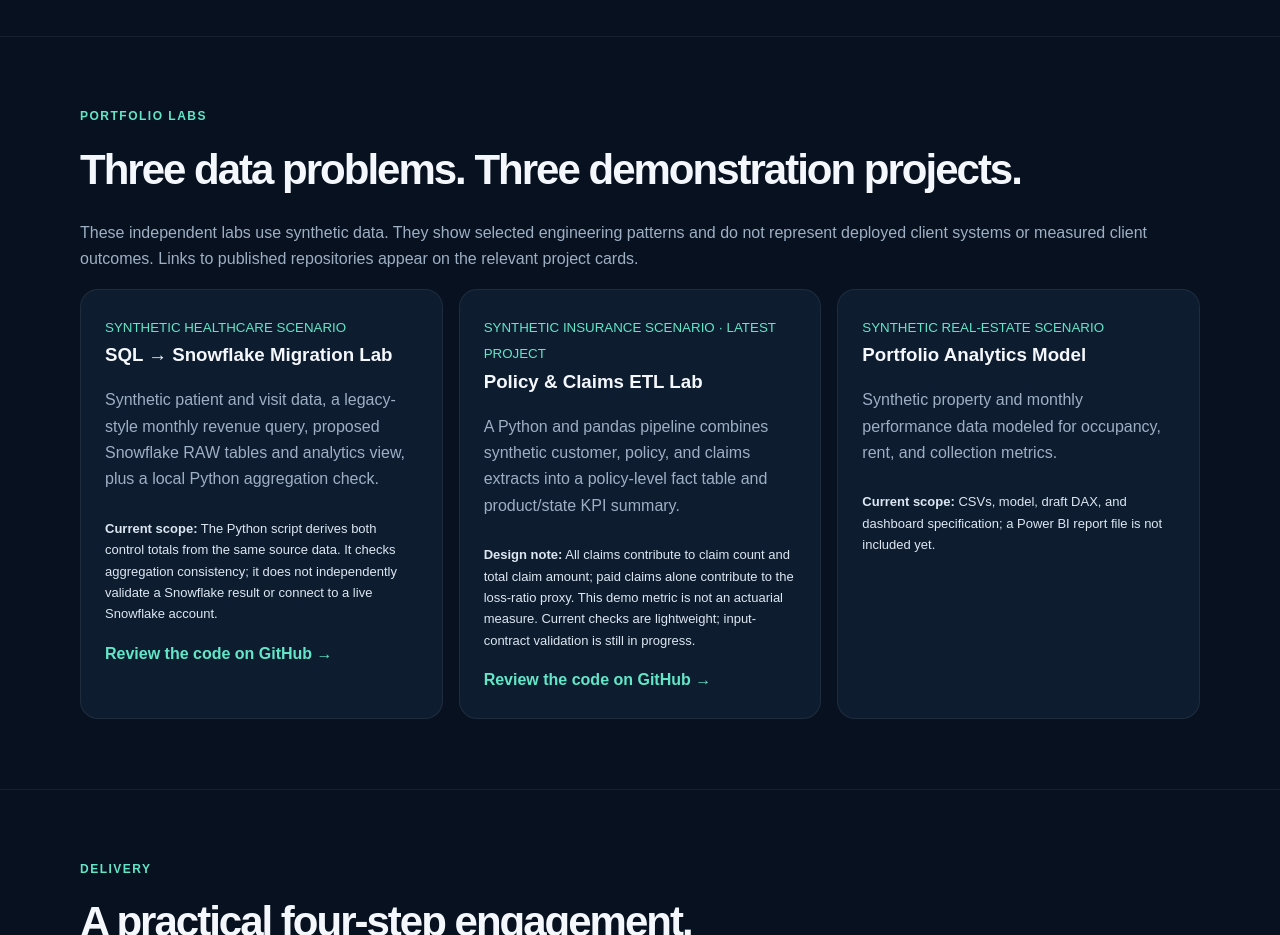
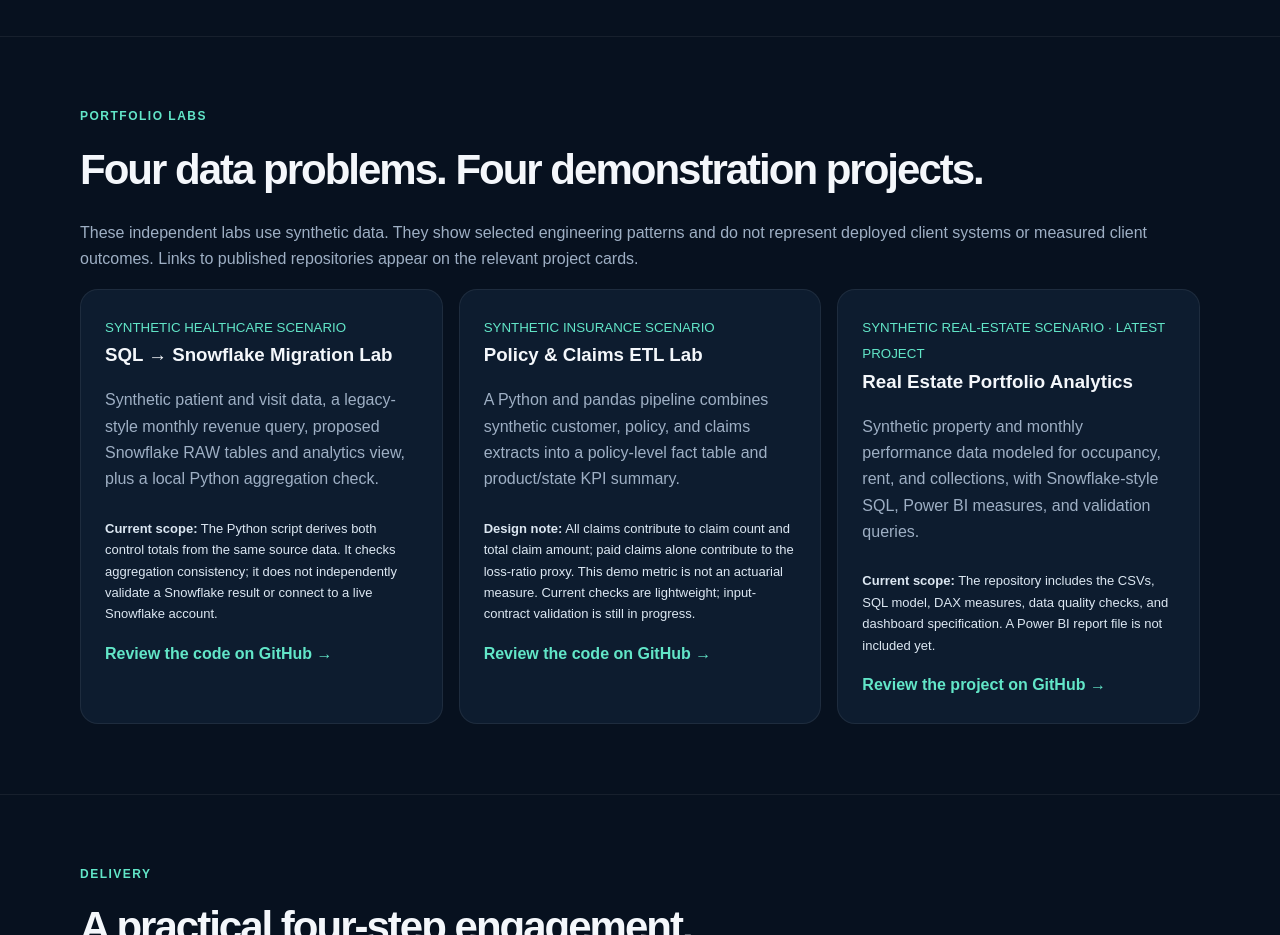
Before and after one commit to shailina23/shailina23.github.io, a plain HTML site: page index.html in a window 1280 px wide. Shown: the part 1180-2115 px from the top of the page. Drawn offline with Linux system fonts and the light colour scheme.

Commit message:
Add real estate analytics portfolio project

```diff
--- a/index.html
+++ b/index.html
@@ -20,10 +20,10 @@ section{padding:70px 0;border-top:1px solid #ffffff10}.kicker{color:#62e6c8;font
 <div class="card"><h3>ETL / ELT Pipelines</h3><p class="muted">Python-based ingestion, transformation, validation and analytics-ready outputs.</p><span class="tag">Python</span><span class="tag">Databricks</span><span class="tag">Azure</span></div>
 <div class="card"><h3>Power BI Analytics</h3><p class="muted">Data models, DAX measures and dashboards built around business questions.</p><span class="tag">Power BI</span><span class="tag">DAX</span><span class="tag">Modeling</span></div>
 </div></div></section>
-<section id="work"><div class="wrap"><div class="kicker">Portfolio labs</div><h2>Three data problems. Three demonstration projects.</h2><p class="muted">These independent labs use synthetic data. They show selected engineering patterns and do not represent deployed client systems or measured client outcomes. Links to published repositories appear on the relevant project cards.</p><div class="grid">
+<section id="work"><div class="wrap"><div class="kicker">Portfolio labs</div><h2>Four data problems. Four demonstration projects.</h2><p class="muted">These independent labs use synthetic data. They show selected engineering patterns and do not represent deployed client systems or measured client outcomes. Links to published repositories appear on the relevant project cards.</p><div class="grid">
 <div class="card case"><small>SYNTHETIC HEALTHCARE SCENARIO</small><h3>SQL → Snowflake Migration Lab</h3><p class="muted">Synthetic patient and visit data, a legacy-style monthly revenue query, proposed Snowflake RAW tables and analytics view, plus a local Python aggregation check.</p><div class="result"><b>Current scope:</b> The Python script derives both control totals from the same source data. It checks aggregation consistency; it does not independently validate a Snowflake result or connect to a live Snowflake account.</div><a class="case-link" href="https://github.com/shailina23/healthcare-sql-to-snowflake-migration" target="_blank" rel="noopener noreferrer">Review the code on GitHub →</a></div>
-<div class="card case"><small>SYNTHETIC INSURANCE SCENARIO · LATEST PROJECT</small><h3>Policy &amp; Claims ETL Lab</h3><p class="muted">A Python and pandas pipeline combines synthetic customer, policy, and claims extracts into a policy-level fact table and product/state KPI summary.</p><div class="result"><b>Design note:</b> All claims contribute to claim count and total claim amount; paid claims alone contribute to the loss-ratio proxy. This demo metric is not an actuarial measure. Current checks are lightweight; input-contract validation is still in progress.</div><a class="case-link" href="https://github.com/shailina23/insurance-policy-etl" target="_blank" rel="noopener noreferrer">Review the code on GitHub →</a></div>
-<div class="card case"><small>SYNTHETIC REAL-ESTATE SCENARIO</small><h3>Portfolio Analytics Model</h3><p class="muted">Synthetic property and monthly performance data modeled for occupancy, rent, and collection metrics.</p><div class="result"><b>Current scope:</b> CSVs, model, draft DAX, and dashboard specification; a Power BI report file is not included yet.</div></div>
+<div class="card case"><small>SYNTHETIC INSURANCE SCENARIO</small><h3>Policy &amp; Claims ETL Lab</h3><p class="muted">A Python and pandas pipeline combines synthetic customer, policy, and claims extracts into a policy-level fact table and product/state KPI summary.</p><div class="result"><b>Design note:</b> All claims contribute to claim count and total claim amount; paid claims alone contribute to the loss-ratio proxy. This demo metric is not an actuarial measure. Current checks are lightweight; input-contract validation is still in progress.</div><a class="case-link" href="https://github.com/shailina23/insurance-policy-etl" target="_blank" rel="noopener noreferrer">Review the code on GitHub →</a></div>
+<div class="card case"><small>SYNTHETIC REAL-ESTATE SCENARIO · LATEST PROJECT</small><h3>Real Estate Portfolio Analytics</h3><p class="muted">Synthetic property and monthly performance data modeled for occupancy, rent, and collections, with Snowflake-style SQL, Power BI measures, and validation queries.</p><div class="result"><b>Current scope:</b> The repository includes the CSVs, SQL model, DAX measures, data quality checks, and dashboard specification. A Power BI report file is not included yet.</div><a class="case-link" href="https://github.com/shailina23/real-estate-powerbi-analytics" target="_blank" rel="noopener noreferrer">Review the project on GitHub →</a></div>
 </div></div></section>
 <section id="process"><div class="wrap"><div class="kicker">Delivery</div><h2>A practical four-step engagement.</h2><div class="process">
 <div class="step"><b>01</b><h3>Discover</h3><p class="muted">Sources, dependencies, business rules and success criteria.</p></div>
```
